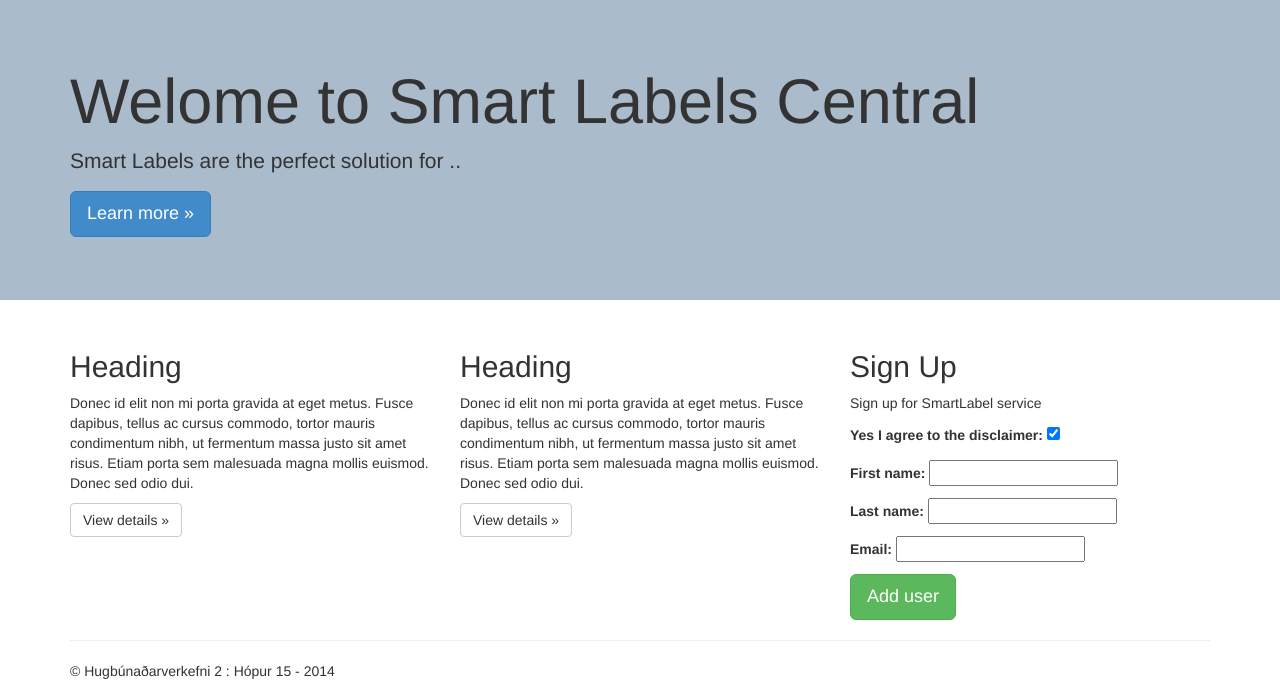
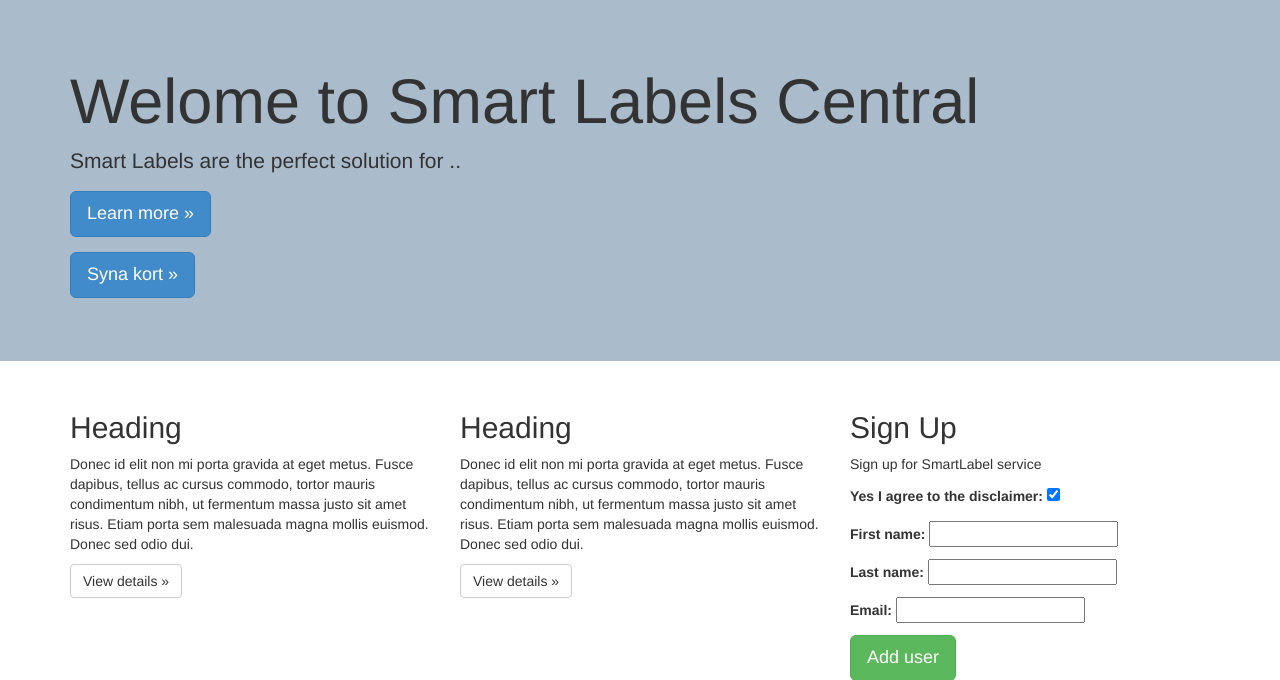
Before and after one commit to als34/HBV2-hopur15, a Django app: template smartLabelS/static/templates/signup.html in a window 1280 px wide. Shown: the part 51-731 px from the top of the page. Run offline with Django 3.2, Linux system fonts and the light colour scheme; the template is opened without the code that fills it: values that come from a table or form of the project are taken from there, others are empty; parts of the project's set-up code (start-up, migrations or seed data) failed here and were passed over; some libraries are stand-ins or nearby versions.

Commit message:
Setti nýjan takka inn sem að linkar á kortið. Bara smá test til að hafa eitthvað að syna.

```diff
--- a/smartLabelS/static/templates/navbar.html
+++ b/smartLabelS/static/templates/navbar.html
@@ -13,6 +13,8 @@
               <ul class="nav navbar-nav">
         <li><a href="{% url "learnmore" %}">Learn More</a></li>
 
+
+
       </ul>
 
       <ul class="nav navbar-nav navbar-right">
--- a/smartLabelS/static/templates/signup.html
+++ b/smartLabelS/static/templates/signup.html
@@ -5,8 +5,11 @@
     <div class="jumbotron">
       <div class="container">
         <h1>Welome to Smart Labels Central</h1>
+
         <p>Smart Labels are the perfect solution for ..</p>
         <p><a class="btn btn-primary btn-lg" role="button" href="{% url "learnmore" %}">Learn more &raquo;</a></p>
+        <p><a class="btn btn-primary btn-lg" role="button" href="{% url "testmap" %}">Syna kort &raquo;</a></p>
+
       </div>
     </div>
 
```
